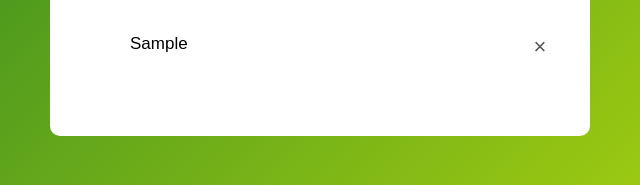
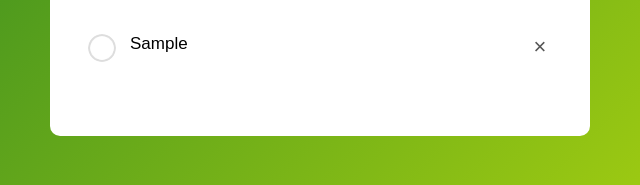
Before and after one commit to KowalDesign/todolist, a plain HTML site: page index.html in a window 1280 px wide. Both pictures are taken after typing "Sample" into the empty fields and a click on the button "Add". Shown: the part 311-496 px from the top of the page, 320-960 px from the left. Drawn offline with Linux system fonts and the light colour scheme.

Commit message:
Update styles.css

```diff
--- a/css/styles.css
+++ b/css/styles.css
@@ -88,7 +88,7 @@ ul li::before{
     width: 28px;
     border-radius: 50%;
     background-size: cover;
-    background-image: url(Images/unchecked.png);
+    background-image: url(../Images/unchecked.png);
     background-position: center;
     top: 12px;
     left: 8px;
```
